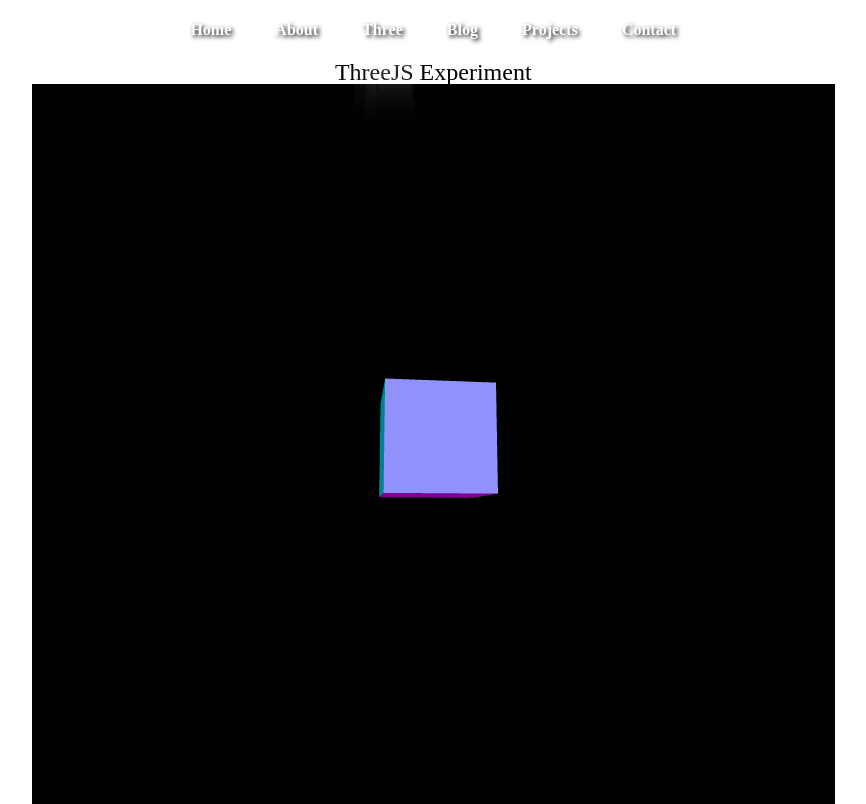
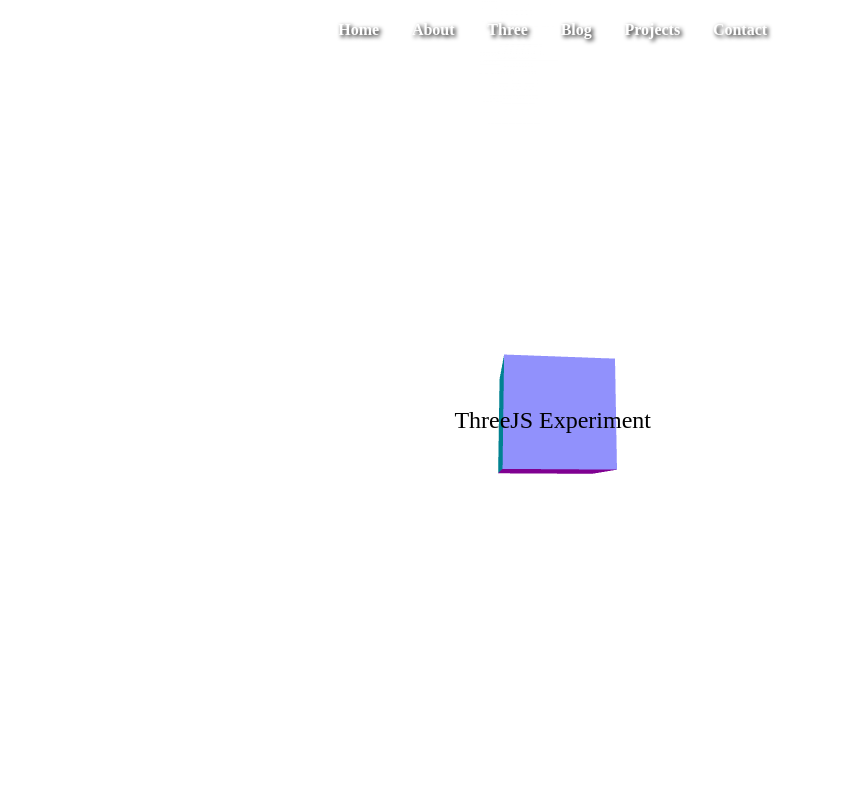
Before and after one commit to botagar/MyWebsite, a React app: page /three in a window 1280 px wide. Shown: the whole page, without its empty margins (326-1192 px from the left). Built offline with nearby package versions, Linux system fonts and the light colour scheme; the HTML template or start-up script is replaced by a standard one; what compare-versions, styled-components-breakpoint would draw is missing.

Commit message:
[JG] Updated the ThreeJS with more complex example

```diff
--- a/src/client/threeJS/main.container.jsx
+++ b/src/client/threeJS/main.container.jsx
@@ -21,7 +21,7 @@ class ThreeJsExperiment extends React.Component {
     window.THREE = THREE
     let scene = new THREE.Scene();
     let camera = new THREE.PerspectiveCamera( 70, clientWidth / clientHeight, 0.01, 10 );
-    let renderer = new THREE.WebGLRenderer( { antialias: true } );
+    let renderer = new THREE.WebGLRenderer( { canvas: this.canvas, antialias: true, alpha: true } );
 
     camera.position.z = 1
 
@@ -31,6 +31,7 @@ class ThreeJsExperiment extends React.Component {
     let cube = new THREE.Mesh( geometry, material );
     scene.add( cube );
 
+    renderer.setClearColor('#000000', 0)
     renderer.setSize( clientWidth, clientHeight );
 
     this.component.appendChild(renderer.domElement)
@@ -77,7 +78,8 @@ class ThreeJsExperiment extends React.Component {
   render() {
     return (
       <MainContentContainer innerRef={component => { this.component = component }} >
-        <h2>ThreeJS Experiment</h2>
+        <h2 style={{zIndex:1}}>ThreeJS Experiment</h2>
+        <ThreeJsCanvas innerRef={canvasElement => this.canvas = canvasElement} />
       </MainContentContainer>
     )
   }
@@ -87,6 +89,14 @@ const MainContentContainer = ContentContainer.extend`
   text-align: center;
   align-items: center;
   justify-content: center;
+  position: relative;
+`
+
+const ThreeJsCanvas = styled.canvas`
+  position: absolute;
+  top: 0;
+  left: 0;
+  z-index: 0;
 `
 
 export default ThreeJsExperiment
```
